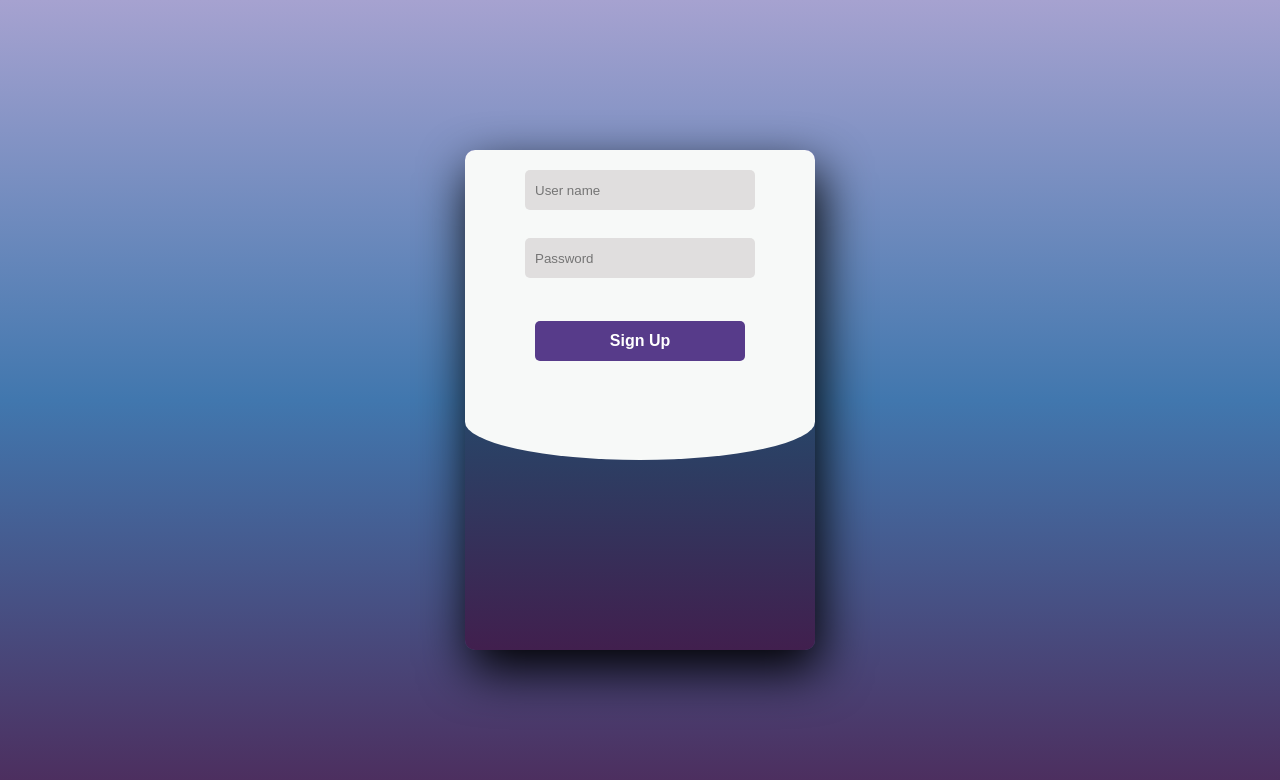
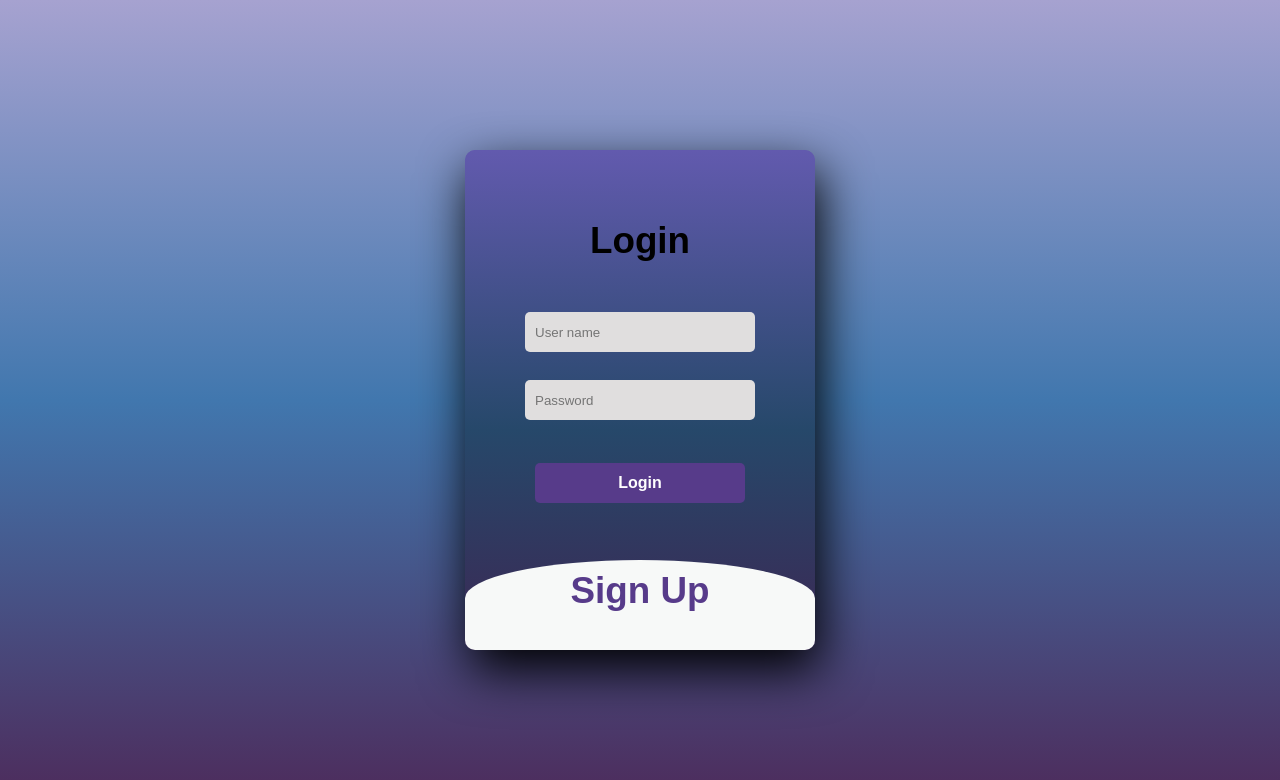
Before and after one commit to Mendi-Apss/forgettableProject, a React (Create React App) app in the folder frontend/: page / in a window 1280 px wide. Shown: the top 780 px of the page. Built offline with nearby package versions, Linux system fonts and the light colour scheme.

Commit message:
update app component

```diff
--- a/frontend/src/app.jsx
+++ b/frontend/src/app.jsx
@@ -1,3 +1,4 @@
+import { Login } from "./Login"
 import { SignUpForm } from "./SignUp"
 import './stylesheet/app.css'
 
@@ -6,9 +7,9 @@ export const App = () => {
 
     return (
         <div id="app">
-            <div id="sign-up-component">
-                <SignUpForm />
-            </div>
+            <input type="checkbox" id="login-sign-up-form" aria-hidden="true"></input>
+                <Login/>
+                <SignUpForm/>
         </div>
     )
 }
```
